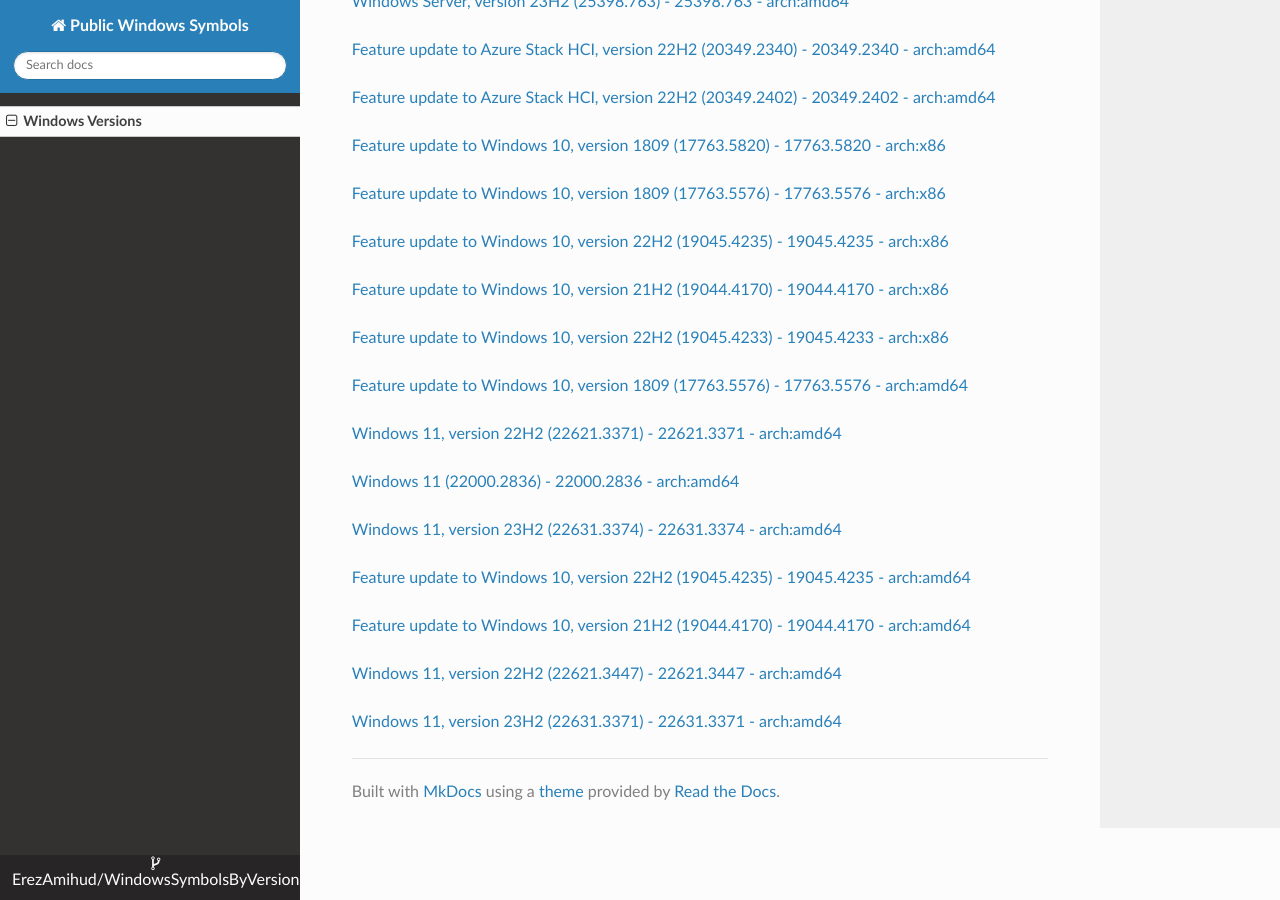
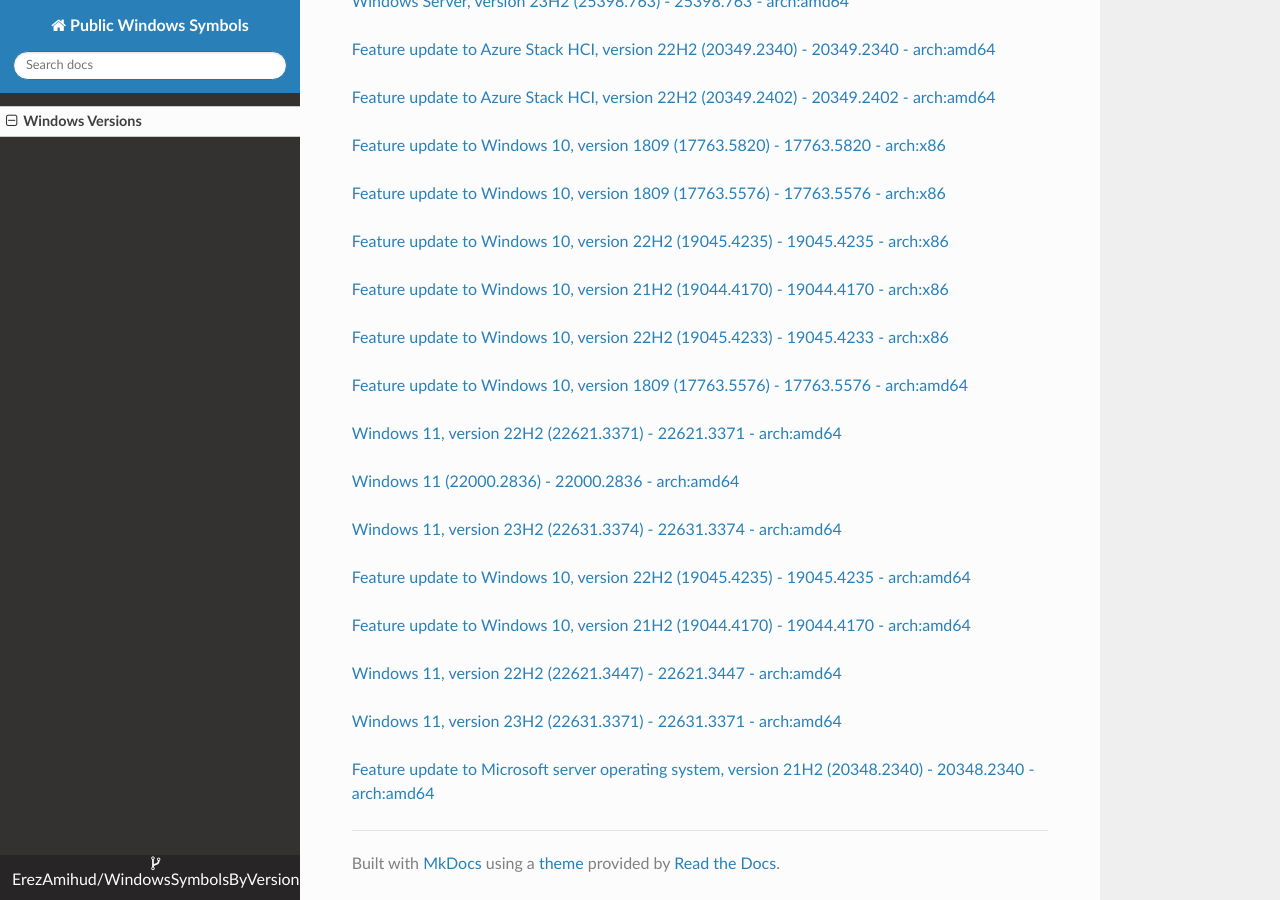
Before and after one commit to ErezAmihud/WindowsSymbolsByVersion, an MkDocs documentation site: the page built from docs/index.md, in a window 1280 px wide and 900 px high, scrolled down 16085 px. Built offline with MkDocs 1.6.1, drawn with Linux system fonts in a browser that asks for light colours; nearby versions of some CDN libraries.

Commit message:
Automated commit, add manifest for c73b016f-4803-4288-9966-40e6c5fc8a12

```diff
--- a/docs/index.md
+++ b/docs/index.md
@@ -868,3 +868,6 @@
 
 
 [Windows 11, version 23H2 (22631.3371) - 22631.3371 - arch:amd64](https://github.com/ErezAmihud/WindowsSymbolsByVersion/blob/main/manifests/96ddb213-f0eb-444c-a053-33249dde6410.manifest)
+
+
+[Feature update to Microsoft server operating system, version 21H2 (20348.2340) - 20348.2340 - arch:amd64](https://github.com/ErezAmihud/WindowsSymbolsByVersion/blob/main/manifests/c73b016f-4803-4288-9966-40e6c5fc8a12.manifest)
```
Also changed, not shown: process_builds.json (+1 -1 lines), 1 other file.
